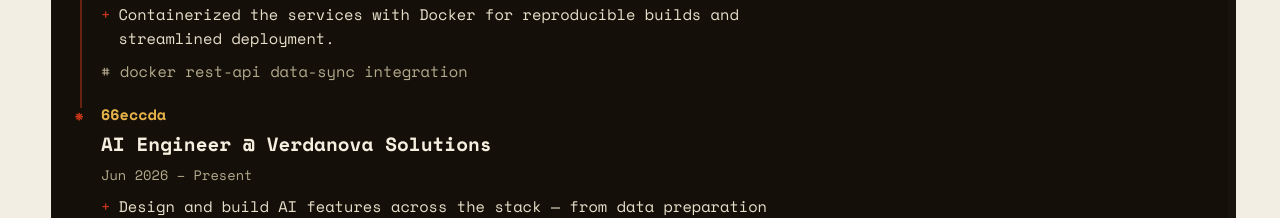
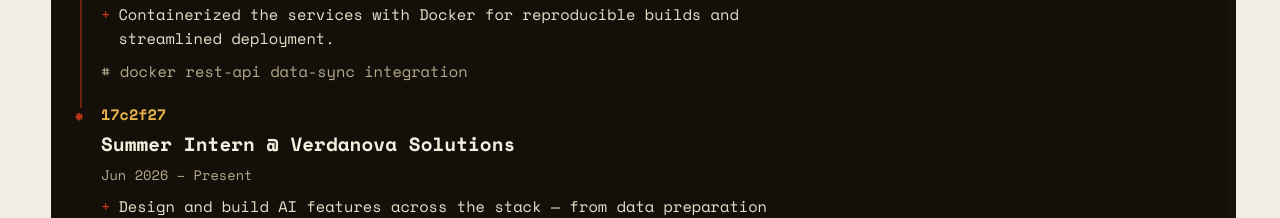
Before and after one commit to anis-mselmi/portfolio, a React (Vite) app: page / in a window 1280 px wide. Shown: the part 3640-3858 px from the top of the page. Built offline with nearby package versions, Linux system fonts and the light colour scheme; no server answers.

Commit message:
Experience: change Verdanova role to Summer Intern (EN + FR)
Co-Authored-By: Claude Opus 4.8 <noreply@anthropic.com>

```diff
--- a/src/data/content.ts
+++ b/src/data/content.ts
@@ -118,7 +118,7 @@ export const WORK_EXPERIENCE: ExperienceItem[] = [
     tags: ['Docker', 'REST API', 'Data Sync', 'Integration'],
   },
   {
-    role: 'AI Engineer',
+    role: 'Summer Intern',
     org: 'Verdanova Solutions',
     period: 'Jun 2026 – Present',
     points: [
--- a/src/i18n/content.ts
+++ b/src/i18n/content.ts
@@ -141,7 +141,7 @@ function buildBundle(lang: Lang) {
       tags: ['Docker', 'REST API', 'Data Sync', 'Integration'],
     },
     {
-      role: t('AI Engineer', 'Ingénieur IA'),
+      role: t('Summer Intern', 'Stagiaire d’été'),
       org: 'Verdanova Solutions',
       period: t('Jun 2026 – Present', 'Juin 2026 – Présent'),
       points: [
```
